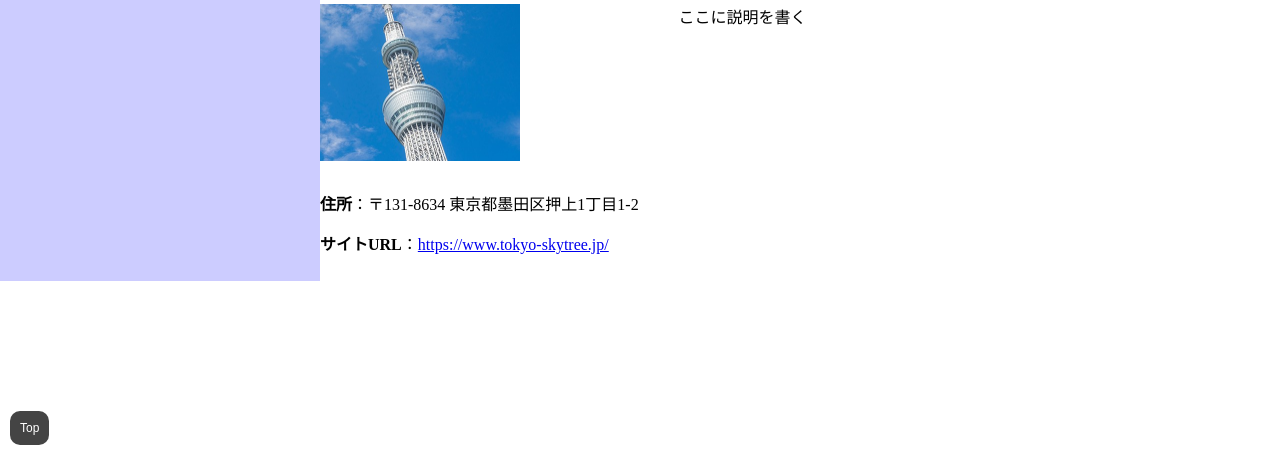
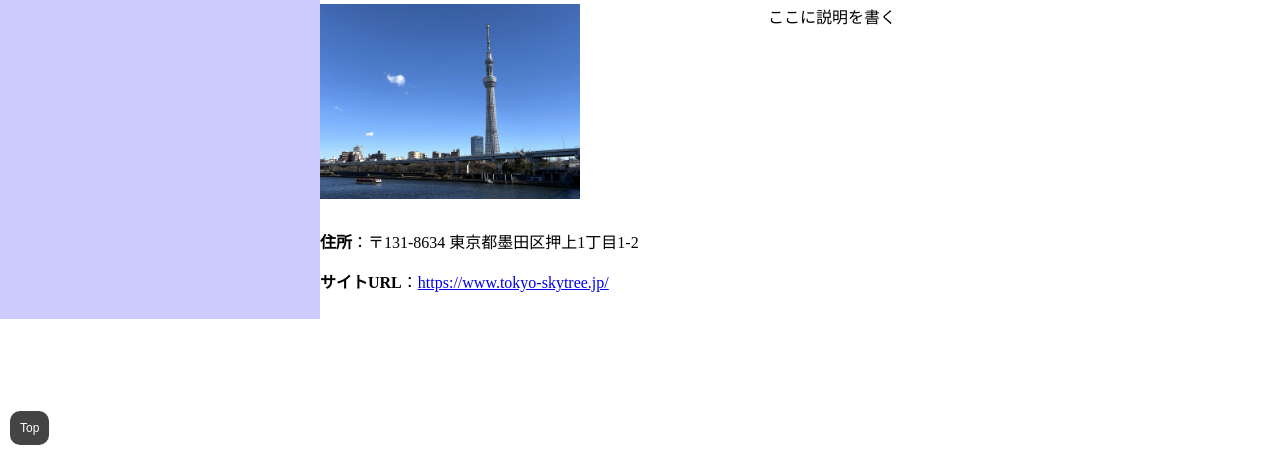
Before and after one commit to 1F10250004/2025-cs1-e-class7-team3, a plain HTML site: page kanto.html in a window 1280 px wide. Shown: the part 345-800 px from the top of the page. Drawn offline with Linux system fonts and the light colour scheme.

Commit message:
仮のテンプレート作成
ホーム画面と関東の一つ目を作成

```diff
--- a/css/index.css
+++ b/css/index.css
@@ -93,11 +93,11 @@ div.mokuji p {
 }
 
 .shasin {
-    width: 40%;
+    width: 50%;
     padding: 10px 0px 10px 0px;
 }
 
 .setumei {
-    width: 60%;
+    width: 50%;
     margin: 10px 0 10px 0;
 }
--- a/kantou.html
+++ b/kanto.html
@@ -8,7 +8,7 @@
 </head>
 
 <body>
-    <h1 id="title"><a href="home.html">日本の観光地</a></h1>
+    <h1 id="title"><a href="index.html">日本の観光地</a></h1>
 
     <a href="#" id="top">Top</a>
 
@@ -17,7 +17,7 @@
             <ul>
                 <li><a href="">東北・北海道</a></li>
                 <li><a href="">中部</a></li>
-                <li><a href="kantou.html">関東</a></li>
+                <li><a href="kanto.html">関東</a></li>
                 <li><a href="">近畿</a></li>
                 <li><a href="">中国</a></li>
                 <li><a href="">四国</a></li>
@@ -39,7 +39,7 @@
             </div>
             <div id="container_2">
                 <div class="shasin">
-                    <img src="img/sky.jpg" alt="東京タワーの外観" width="200" height="157">
+                    <img src="img/32028894_s.jpg" alt="東京タワーの外観" width="260" height="195">
                     <!-- <img src="img/sky.jpg" alt="東京タワーの外観" width="400" height="315"> -->
                 </div>
                 <div class="setumei">
```
Also changed, not shown: index.html (renamed from imdex.html, +2 -2 lines), img/32028894_s.jpg (added), img/sky.jpg (deleted).
